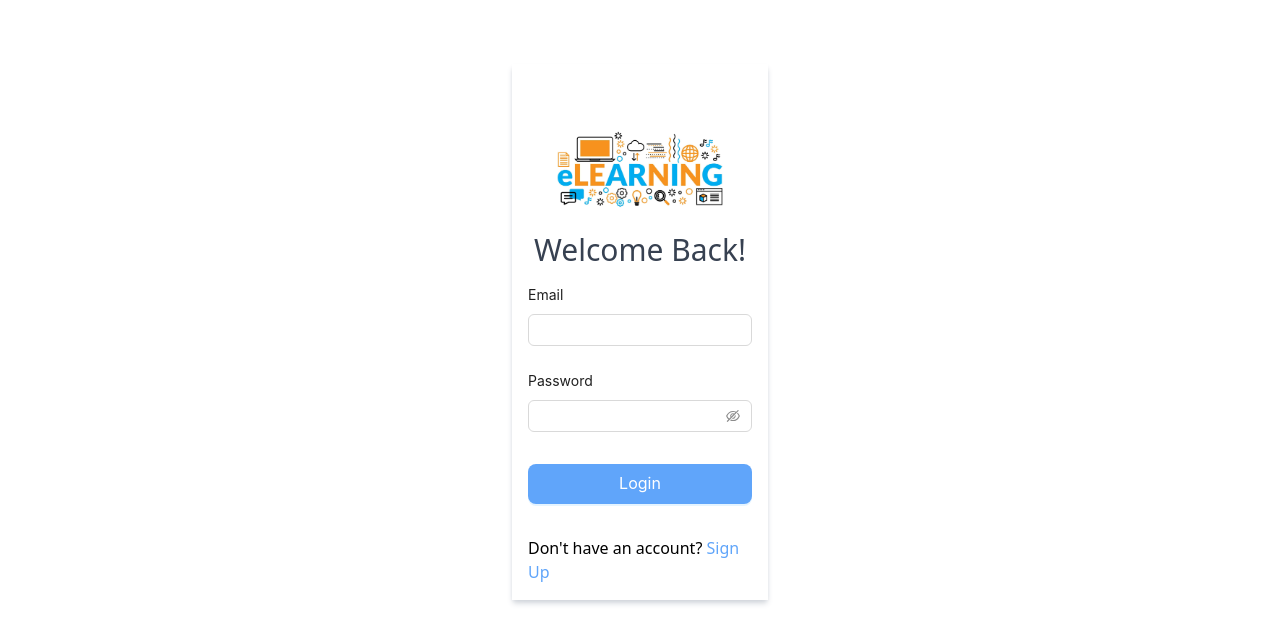
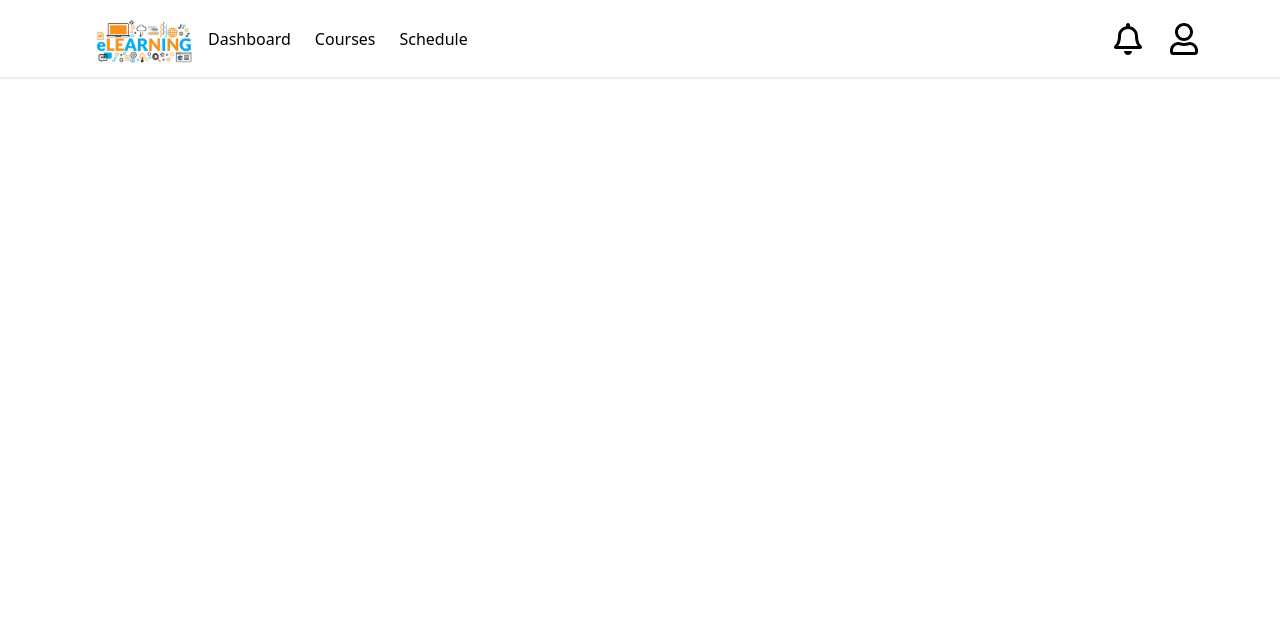
Before and after one commit to maskudo/learning-management-system, a React (Vite) app in the folder client/: page / in a window 1280 px wide. Before the commit this address led to /login. Shown: the top 644 px of the page. Built offline with nearby package versions, Linux system fonts and the light colour scheme.

Commit message:
feat: header and initial setup for pages

```diff
--- a/client/src/App.tsx
+++ b/client/src/App.tsx
@@ -2,12 +2,18 @@ import { BrowserRouter, Route, Routes } from 'react-router-dom';
 import Home from './pages/Home';
 import Login from './pages/Login';
 import Register from './pages/Register';
+import Courses from './pages/Courses';
 
 function App() {
   return (
     <BrowserRouter>
       <Routes>
-        <Route path="/" element={<Home />}></Route>
+        <Route path="/" element={<Home />}>
+          <Route path="dashboard"></Route>
+          <Route path="courses" element={<Courses />}></Route>
+          <Route path="schedule"></Route>
+          <Route path="profile"></Route>
+        </Route>
         <Route path="/register" element={<Register />} />
         <Route path="/login" element={<Login />} />
       </Routes>
--- /dev/null
+++ b/client/src/components/common/Header.tsx
@@ -0,0 +1,62 @@
+import { companyLogo } from '@/constants/images';
+import { FaRegBell, FaRegUser } from 'react-icons/fa';
+import { NavLink, Link } from 'react-router-dom';
+export default function Header() {
+  return (
+    <header className="shadow px-20">
+      <nav className="flex items-center gap-6 justify-between">
+        <div className="left flex">
+          <div className="logo">
+            <img
+              src={companyLogo}
+              alt="company-logo"
+              className="img w-32 h-auto"
+            />
+          </div>
+          <ul className="flex items-center gap-6">
+            <li>
+              <NavLink
+                to="/dashboard"
+                className={({ isActive, isPending }) =>
+                  isPending ? 'pending' : isActive ? 'active' : ''
+                }
+              >
+                Dashboard
+              </NavLink>
+            </li>
+            <li>
+              <NavLink
+                to="/courses"
+                className={({ isActive, isPending }) =>
+                  isPending ? 'pending' : isActive ? 'active' : ''
+                }
+              >
+                Courses
+              </NavLink>
+            </li>
+            <li>
+              <NavLink
+                to="/schedule"
+                className={({ isActive, isPending }) =>
+                  isPending ? 'pending' : isActive ? 'active' : ''
+                }
+              >
+                Schedule
+              </NavLink>
+            </li>
+          </ul>
+        </div>
+        <ul className="right flex gap-6 items-center">
+          <li className=" rounded ">
+            <FaRegBell className="w-8 h-8" />
+          </li>
+          <li className=" rounded ">
+            <Link to="/profile">
+              <FaRegUser className="w-8 h-8" />
+            </Link>
+          </li>
+        </ul>
+      </nav>
+    </header>
+  );
+}
--- /dev/null
+++ b/client/src/pages/Courses.tsx
@@ -0,0 +1,3 @@
+export default function Courses() {
+  return <div className="courses">Courses</div>;
+}
--- /dev/null
+++ b/client/src/pages/Dashboard.tsx
@@ -0,0 +1,3 @@
+export default function Dashboard() {
+  return <div className="dashboard">Dashboard</div>;
+}
--- a/client/src/pages/Home.tsx
+++ b/client/src/pages/Home.tsx
@@ -1,13 +1,11 @@
-import { useEffect } from 'react';
-import { useNavigate } from 'react-router-dom';
+import Header from '@/components/common/Header';
+import { Outlet } from 'react-router-dom';
 
 export default function Home() {
-  const navigate = useNavigate();
-  useEffect(() => {
-    const loginInfo = JSON.parse(localStorage.getItem('login'));
-    if (!loginInfo) {
-      navigate('/login');
-    }
-  }, []);
-  return <div className="home">Home</div>;
+  return (
+    <div className="home">
+      <Header />
+      <Outlet />
+    </div>
+  );
 }
--- /dev/null
+++ b/client/src/pages/Profile.tsx
@@ -0,0 +1,3 @@
+export default function Profile() {
+  return <div className="profile">Profile</div>;
+}
--- /dev/null
+++ b/client/src/pages/Schedule.tsx
@@ -0,0 +1,3 @@
+export default function Schedule() {
+  return <div className="schedule">Schedule</div>;
+}
```
